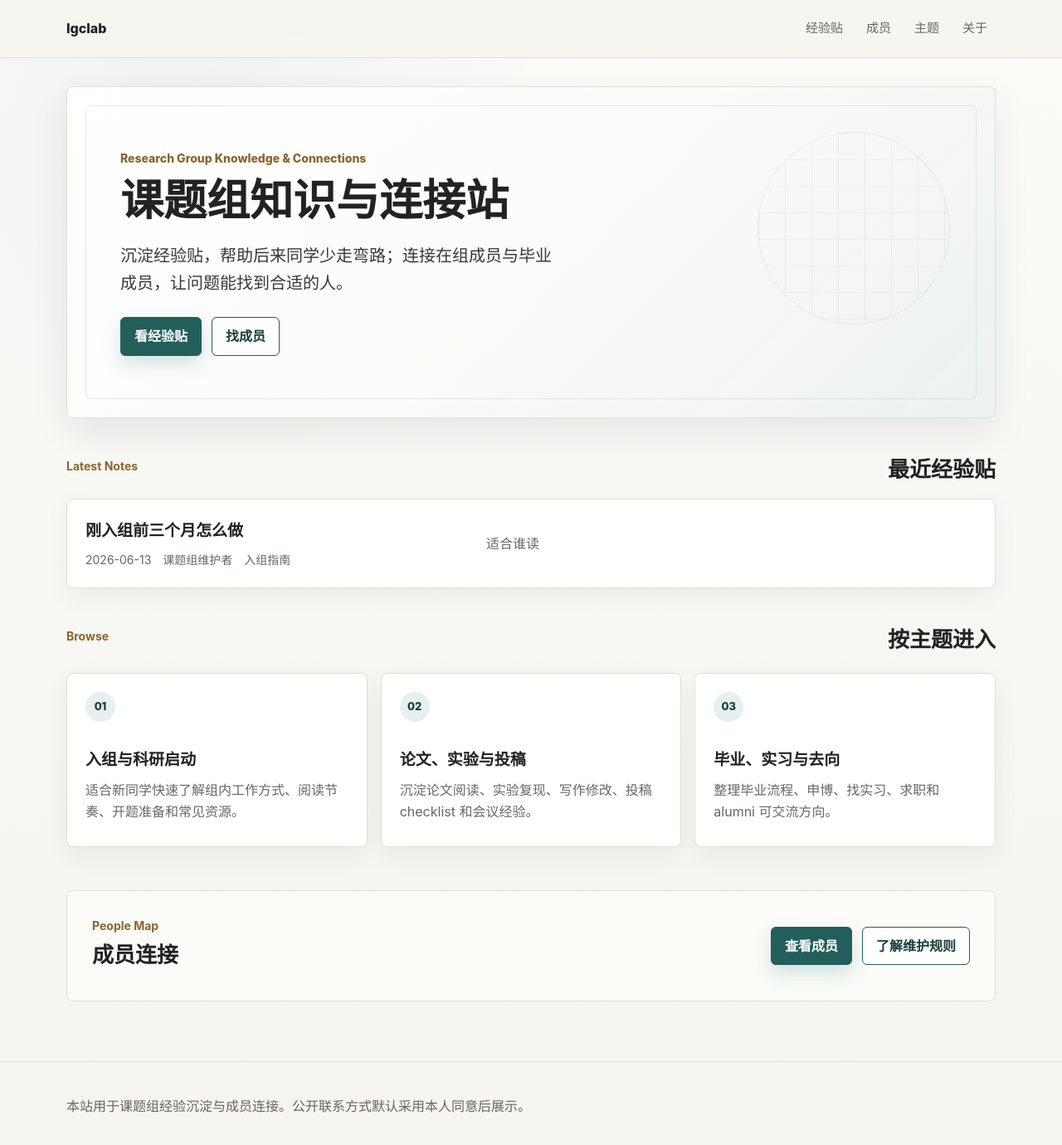
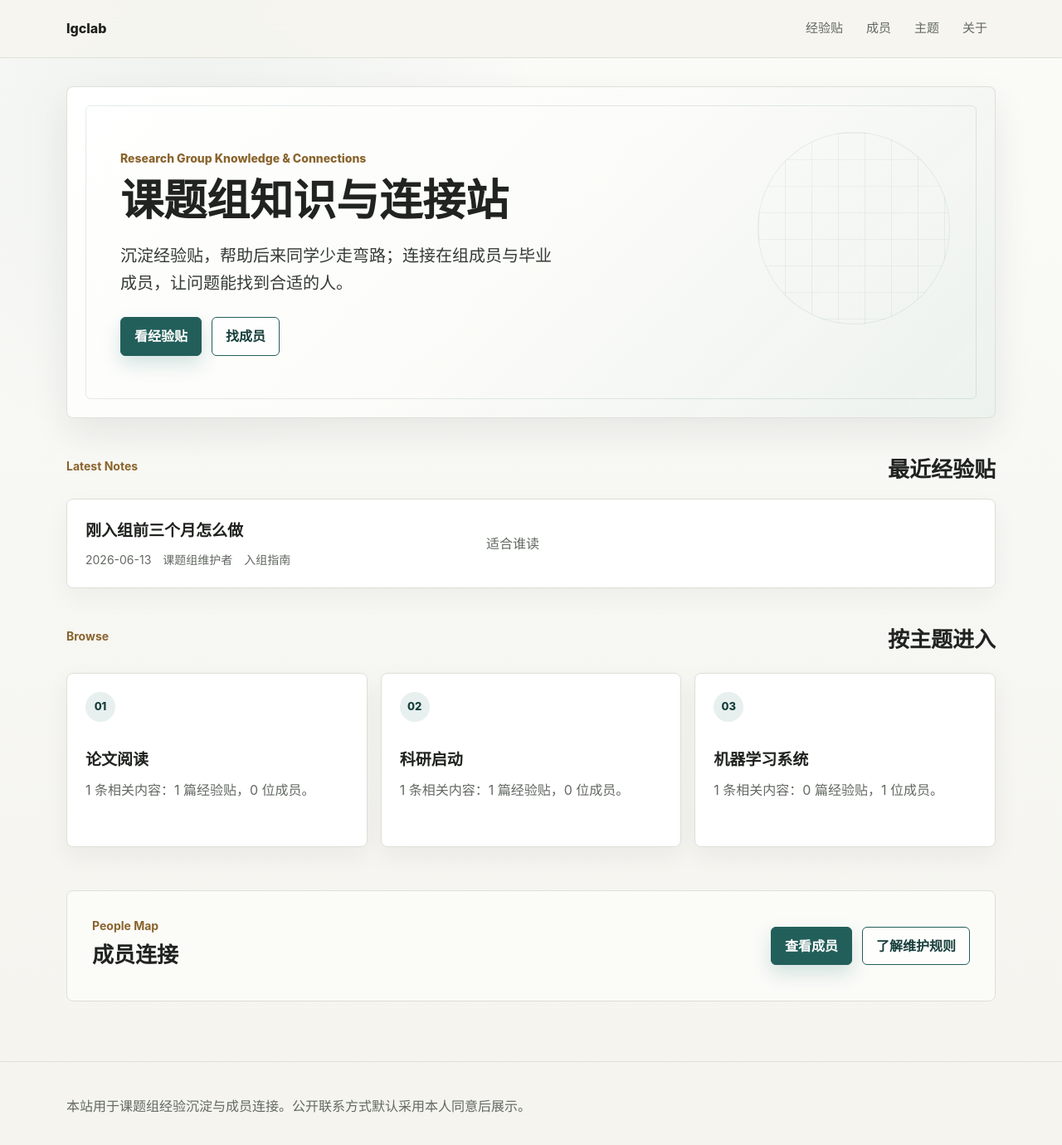
Before and after one commit to lgclab/lgclab.github.io, a Jekyll site: the page built from index.md, in a window 1280 px wide and 1386 px high. Shown: the top 1380 px of the window at 83% size. Built offline with Jekyll 4.4.1, drawn with Linux system fonts in a browser that asks for light colours.

Commit message:
Show top topics on homepage

```diff
--- a/index.md
+++ b/index.md
@@ -46,22 +46,75 @@ kicker: "Research Group Knowledge & Connections"
     <h2>按主题进入</h2>
   </div>
 
+  {% assign all_topics = "" | split: "" %}
+  {% for post in site.posts %}
+    {% if post.topics %}
+      {% assign all_topics = all_topics | concat: post.topics %}
+    {% endif %}
+  {% endfor %}
+  {% for member in site.members %}
+    {% if member.topics %}
+      {% assign all_topics = all_topics | concat: member.topics %}
+    {% endif %}
+  {% endfor %}
+  {% assign all_topics = all_topics | uniq %}
+  {% assign topic_entries = "" | split: "" %}
+  {% for topic in all_topics %}
+    {% assign topic_content_count = 0 %}
+    {% for post in site.posts %}
+      {% if post.topics contains topic %}
+        {% assign topic_content_count = topic_content_count | plus: 1 %}
+      {% endif %}
+    {% endfor %}
+    {% for member in site.members %}
+      {% if member.topics contains topic %}
+        {% assign topic_content_count = topic_content_count | plus: 1 %}
+      {% endif %}
+    {% endfor %}
+    {% if topic_content_count < 10 %}
+      {% assign topic_sort_key = topic_content_count | prepend: "000" %}
+    {% elsif topic_content_count < 100 %}
+      {% assign topic_sort_key = topic_content_count | prepend: "00" %}
+    {% elsif topic_content_count < 1000 %}
+      {% assign topic_sort_key = topic_content_count | prepend: "0" %}
+    {% else %}
+      {% assign topic_sort_key = topic_content_count %}
+    {% endif %}
+    {% assign topic_entry = topic_sort_key | append: "||" | append: topic %}
+    {% assign topic_entry_array = topic_entry | split: "^^" %}
+    {% assign topic_entries = topic_entries | concat: topic_entry_array %}
+  {% endfor %}
+  {% assign topic_entries = topic_entries | sort | reverse %}
+
   <div class="section-grid">
-    <a class="card feature-card" href="{{ '/topics/' | relative_url }}">
-      <span class="card-number">01</span>
-      <h3>入组与科研启动</h3>
-      <p>适合新同学快速了解组内工作方式、阅读节奏、开题准备和常见资源。</p>
-    </a>
-    <a class="card feature-card" href="{{ '/posts/' | relative_url }}">
-      <span class="card-number">02</span>
-      <h3>论文、实验与投稿</h3>
-      <p>沉淀论文阅读、实验复现、写作修改、投稿 checklist 和会议经验。</p>
-    </a>
-    <a class="card feature-card" href="{{ '/members/' | relative_url }}">
-      <span class="card-number">03</span>
-      <h3>毕业、实习与去向</h3>
-      <p>整理毕业流程、申博、找实习、求职和 alumni 可交流方向。</p>
-    </a>
+    {% for topic_entry in topic_entries limit: 3 %}
+      {% assign topic_parts = topic_entry | split: "||" %}
+      {% assign topic = topic_parts | last %}
+      {% assign topic_post_count = 0 %}
+      {% assign topic_member_count = 0 %}
+      {% for post in site.posts %}
+        {% if post.topics contains topic %}
+          {% assign topic_post_count = topic_post_count | plus: 1 %}
+        {% endif %}
+      {% endfor %}
+      {% for member in site.members %}
+        {% if member.topics contains topic %}
+          {% assign topic_member_count = topic_member_count | plus: 1 %}
+        {% endif %}
+      {% endfor %}
+      {% assign topic_content_count = topic_post_count | plus: topic_member_count %}
+      <a class="card feature-card" href="{{ '/topics/' | relative_url }}">
+        <span class="card-number">{% if forloop.index < 10 %}0{% endif %}{{ forloop.index }}</span>
+        <h3>{{ topic }}</h3>
+        <p>{{ topic_content_count }} 条相关内容：{{ topic_post_count }} 篇经验贴，{{ topic_member_count }} 位成员。</p>
+      </a>
+    {% else %}
+      <a class="card feature-card" href="{{ '/topics/' | relative_url }}">
+        <span class="card-number">01</span>
+        <h3>暂无主题</h3>
+        <p>在经验贴或成员页 front matter 中添加 topics 字段后，这里会自动显示最丰富的主题。</p>
+      </a>
+    {% endfor %}
   </div>
 </section>
 
```
Also changed, not shown: tests/test_site_structure.py (+7 -0 lines).
